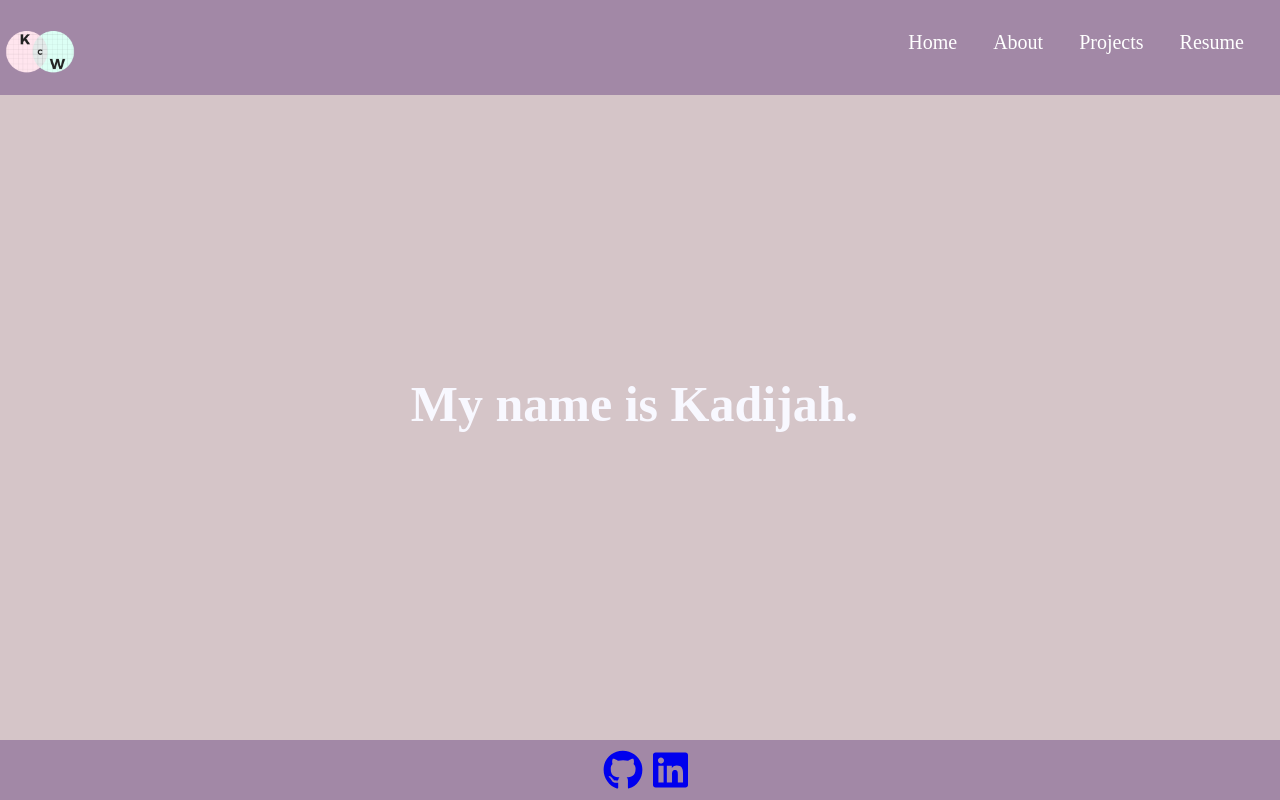
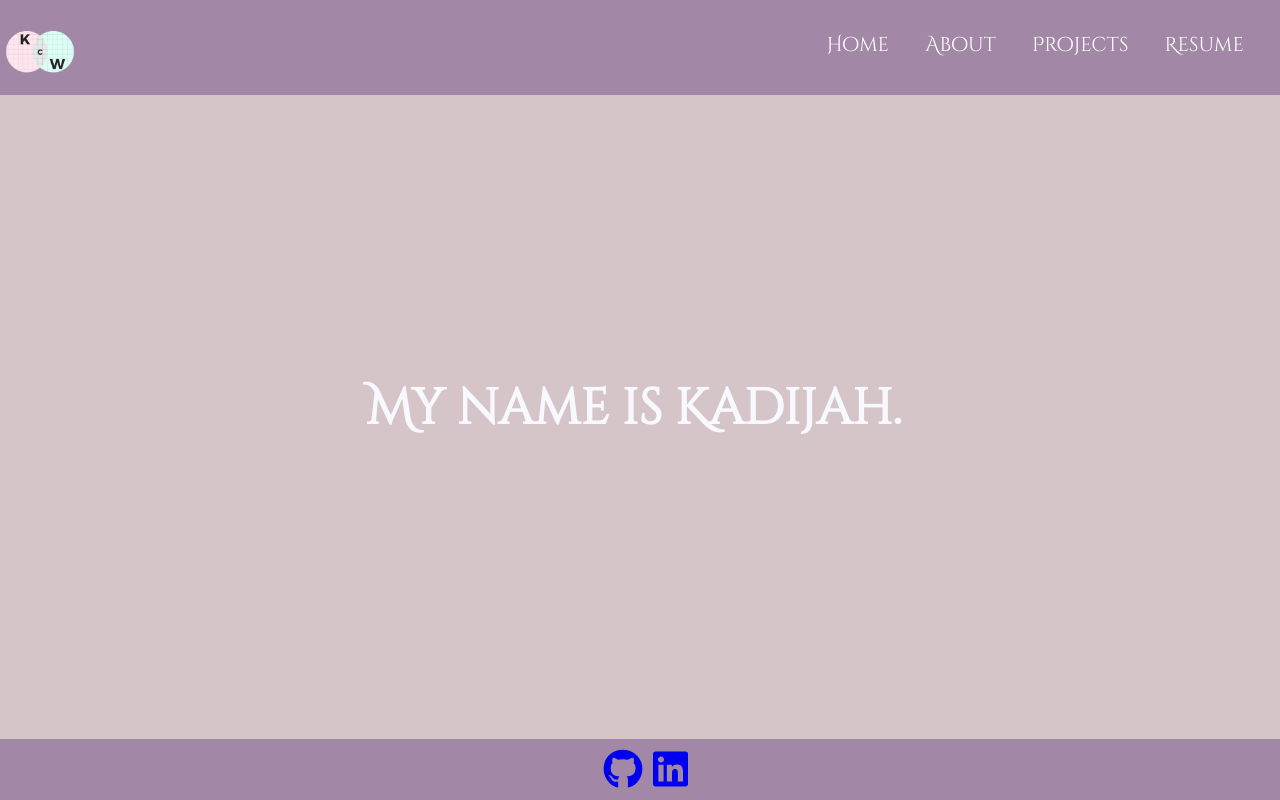
Before and after one commit to KadijahW/Portfolio, a React (Create React App) app in the folder my-portfolio/: page / in a window 1280 px wide. Built offline with nearby package versions, Linux system fonts and the light colour scheme.

Commit message:
used font-family to add font to site

```diff
--- a/my-portfolio/src/App.css
+++ b/my-portfolio/src/App.css
@@ -6,6 +6,7 @@ body{
   text-align: center;
   min-height: 100vh;
   background-color:#D5C5C8;
+  font-family: 'Cinzel Decorative', cursive;
   /* display: grid; */
   /* grid-template-columns: 1fr 1fr 1fr;
   grid-template-rows: 1fr 1fr 1fr; */
```
